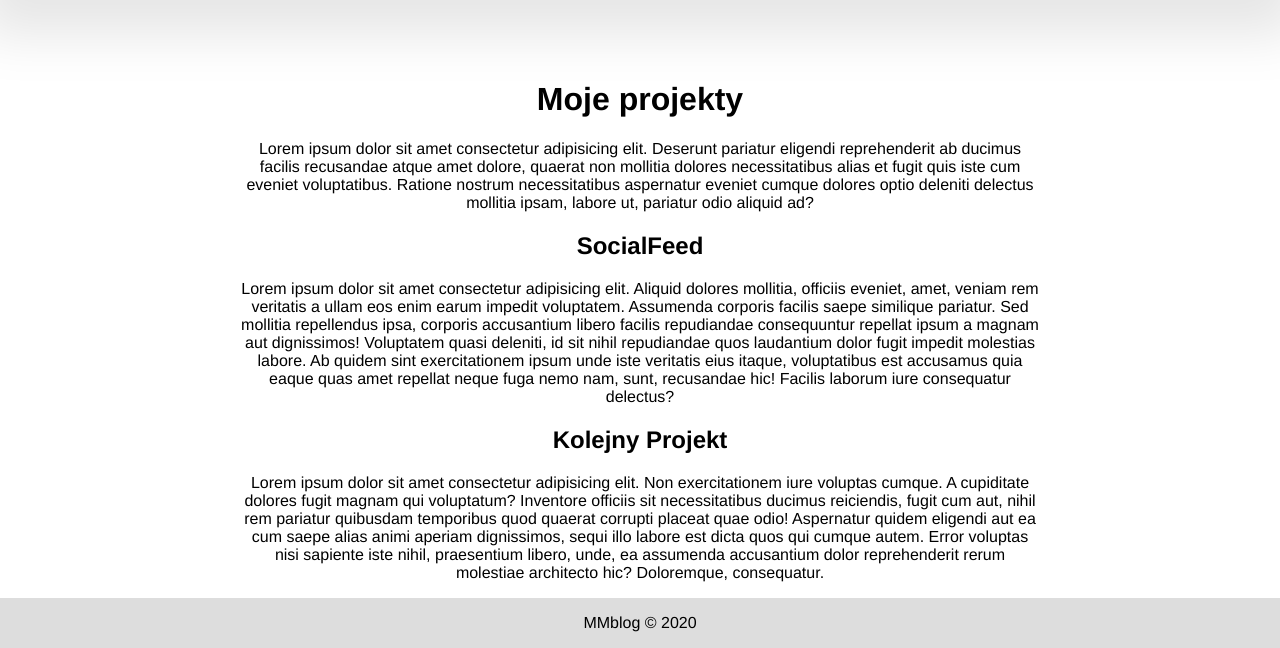
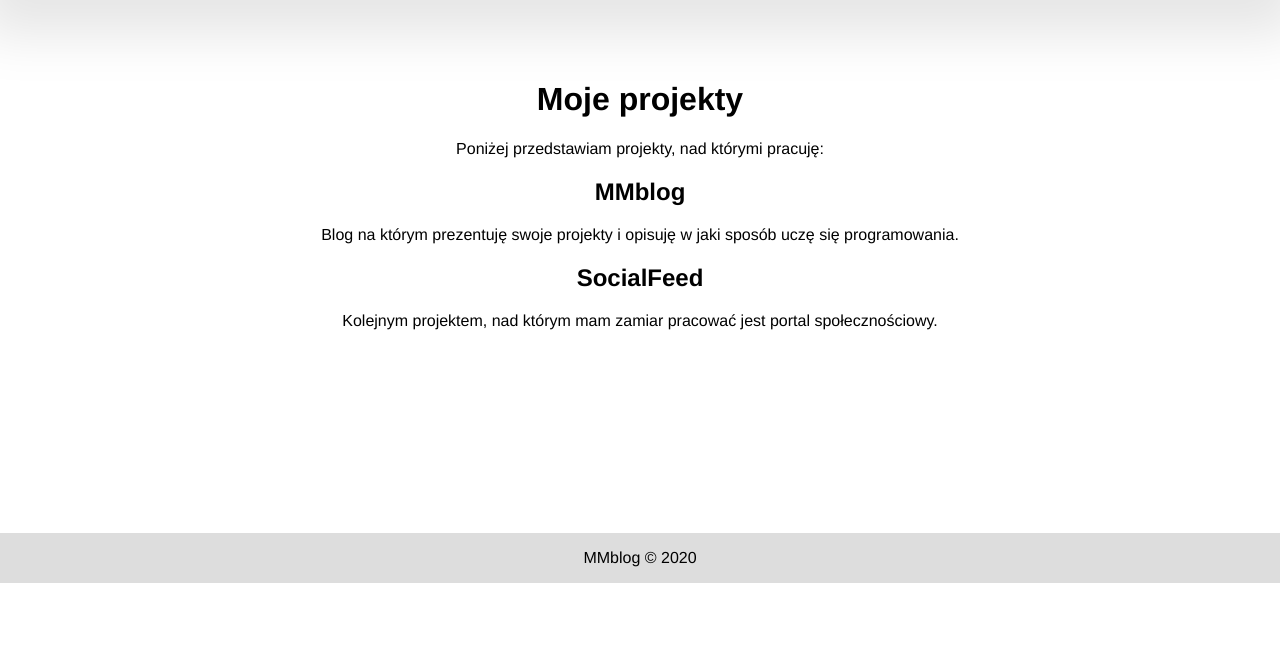
Before and after one commit to MateuszM-M/MMblog, a Django app: page /projekty/ in a window 1280 px wide. Shown: the part 217-865 px from the top of the page. After the commit the page ends 800 px from the top, so only its background shows below. Run offline with Django 3.2, Linux system fonts and the light colour scheme.

Commit message:
descriptions added

```diff
--- a/blog/templates/blog/about_me.html
+++ b/blog/templates/blog/about_me.html
@@ -9,7 +9,7 @@
 
         <div class="article-holder">
             <article>
-                <p>Lorem ipsum dolor sit amet consectetur adipisicing elit. Deserunt pariatur eligendi reprehenderit ab ducimus facilis recusandae atque amet dolore, quaerat non mollitia dolores necessitatibus alias et fugit quis iste cum eveniet voluptatibus. Ratione nostrum necessitatibus aspernatur eveniet cumque dolores optio deleniti delectus mollitia ipsam, labore ut, pariatur odio aliquid ad?</p>
+                <p>Cześć, mam na imię Mateusz. W czerwcu 2020 roku zacząłem programować w Pythonie. Postanowiłem założyć ten blog aby dzielić się swoimi postępami i prezentować tu swoje projekty. Do tej pory rozpocząłem naukę: Django, HTML, CSS, Bootsrap, PostgreSQL, AWS, testowania. W najbliższej przyszłości planuję zgłębić tematy związane z wzorcami projektowymi, algorytmami, JavaScriptem, Flaskiem.</p>
             </article>
         </div>
     </div>
--- a/blog/templates/blog/contact.html
+++ b/blog/templates/blog/contact.html
@@ -5,11 +5,11 @@
 <div class="block-content">
 
     <div class="article left-slide">
-        <h1>Kontakt</h1>
+        <h1>Skontaktuj się</h1>
 
         <div class="article-holder">
             <article>
-                <p>Lorem ipsum dolor sit amet consectetur adipisicing elit. Deserunt pariatur eligendi reprehenderit ab ducimus facilis recusandae atque amet dolore, quaerat non mollitia dolores necessitatibus alias et fugit quis iste cum eveniet voluptatibus. Ratione nostrum necessitatibus aspernatur eveniet cumque dolores optio deleniti delectus mollitia ipsam, labore ut, pariatur odio aliquid ad?</p>
+                <p>Treści prezentowane na blogu nie zaspokoiły Twojej ciekawości, masz odnośnie nich pytania, chcesz zaproponować współpracę? Serdecznie zapraszam do kontaktu pod adresem e-mail: mateuszmikulski2@gmail.com</p>
             </article>
         </div>
     </div>
--- a/blog/templates/blog/projects.html
+++ b/blog/templates/blog/projects.html
@@ -8,26 +8,21 @@
         <h1>Moje projekty</h1>
 
         <div class="article-holder">
-            <p>Lorem ipsum dolor sit amet consectetur adipisicing elit. Deserunt pariatur eligendi reprehenderit ab ducimus facilis recusandae atque amet dolore, quaerat non mollitia dolores necessitatibus alias et fugit quis iste cum eveniet voluptatibus. Ratione nostrum necessitatibus aspernatur eveniet cumque dolores optio deleniti delectus mollitia ipsam, labore ut, pariatur odio aliquid ad?</p>
+            <p>Poniżej przedstawiam projekty, nad którymi pracuję:</p>
+        </div>
+
+
+
+        <h2>MMblog</h2>
+        <div class="article-holder">
+            <p>Blog na którym prezentuję swoje projekty i opisuję w jaki sposób uczę się programowania.</p>
         </div>
 
 
 
         <h2>SocialFeed</h2>
         <div class="article-holder">
-            <p>Lorem ipsum dolor sit amet consectetur adipisicing elit. Aliquid dolores mollitia, officiis eveniet, amet, veniam rem veritatis a ullam eos enim earum impedit voluptatem. Assumenda corporis facilis saepe similique pariatur.
-            Sed mollitia repellendus ipsa, corporis accusantium libero facilis repudiandae consequuntur repellat ipsum a magnam aut dignissimos! Voluptatem quasi deleniti, id sit nihil repudiandae quos laudantium dolor fugit impedit molestias labore.
-            Ab quidem sint exercitationem ipsum unde iste veritatis eius itaque, voluptatibus est accusamus quia eaque quas amet repellat neque fuga nemo nam, sunt, recusandae hic! Facilis laborum iure consequatur delectus?</p>
-        </div>
-
-
-
-        <h2>Kolejny Projekt</h2>
-        <div class="article-holder">
-            <p>Lorem ipsum dolor sit amet consectetur adipisicing elit. Non exercitationem iure voluptas cumque. A cupiditate dolores fugit magnam qui voluptatum?
-            Inventore officiis sit necessitatibus ducimus reiciendis, fugit cum aut, nihil rem pariatur quibusdam temporibus quod quaerat corrupti placeat quae odio!
-            Aspernatur quidem eligendi aut ea cum saepe alias animi aperiam dignissimos, sequi illo labore est dicta quos qui cumque autem.
-            Error voluptas nisi sapiente iste nihil, praesentium libero, unde, ea assumenda accusantium dolor reprehenderit rerum molestiae architecto hic? Doloremque, consequatur.</p>
+            <p>Kolejnym projektem, nad którym mam zamiar pracować jest portal społecznościowy.</p>
         </div>
     </div>
 </div>
```
